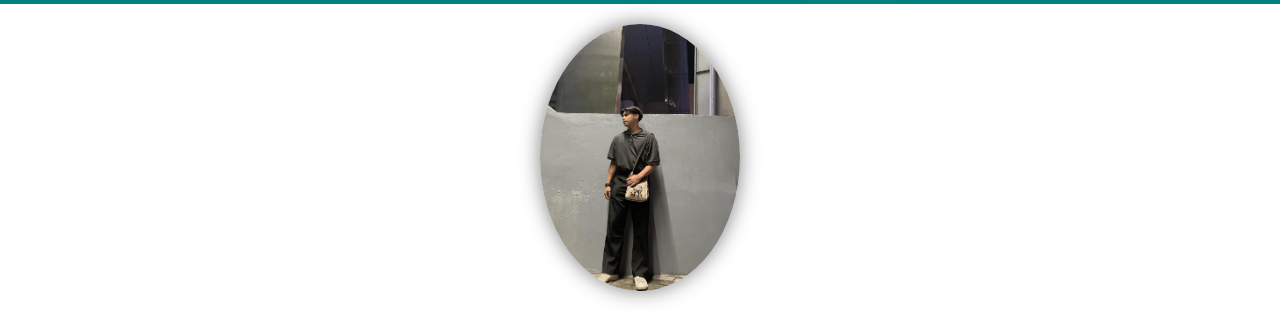
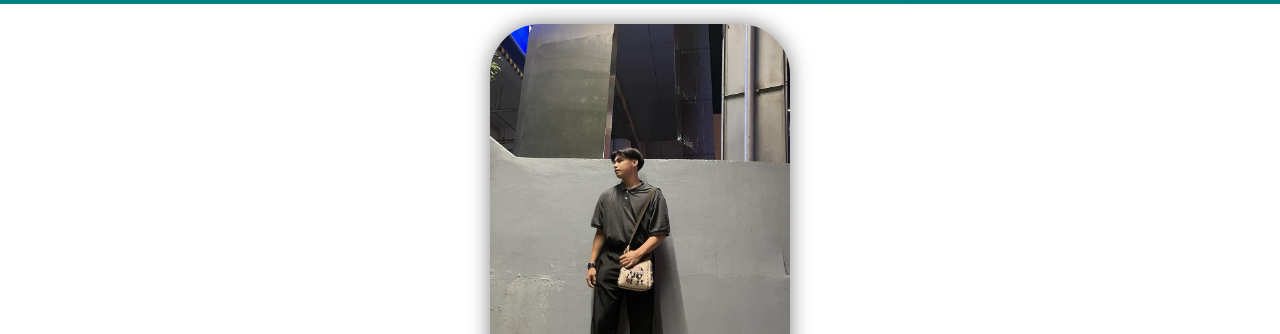
Before and after one commit to Orfanel-0205/WD-FINAL, a plain HTML site: page pages/About/index.html in a window 1280 px wide. Shown: the part 126-460 px from the top of the page. Drawn offline with Linux system fonts and the light colour scheme.

Commit message:
refactor: style css of about me feature

```diff
--- a/pages/About/assets/css/style.css
+++ b/pages/About/assets/css/style.css
@@ -113,8 +113,8 @@ body, html {
 }
 
 .main-content img {
-    width: 200px;
-    border-radius: 50%;
+    width: 300px;
+    border-radius: 50px;
     box-shadow: 0 0 20px rgba(0, 0, 0, 0.5);
     margin-bottom: 20px;
 }
```
